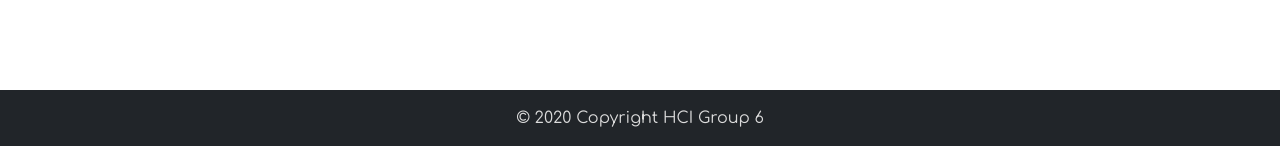
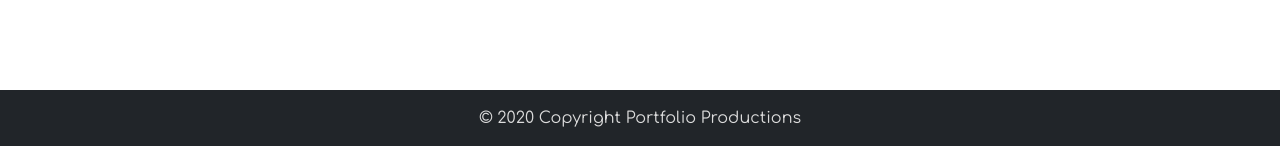
Before and after one commit to mspassov/StockJourney, a Flask app: page / in a window 1280 px wide. Shown: the part 1330-1476 px from the top of the page. Run offline with Flask 2, Linux system fonts and the light colour scheme; some libraries are stand-ins or nearby versions; some web fonts are replaced.

Commit message:
minor bugs

```diff
--- a/templates/index.html
+++ b/templates/index.html
@@ -110,7 +110,7 @@
 		<script src="{{ url_for('static', filename='index_js.js') }}"></script>
     </body>
 <footer class="page-footer font-small black">
-    <div class="footer-copyright text-center py-3">© 2020 Copyright HCI Group 6
+    <div class="footer-copyright text-center py-3">© 2020 Copyright Portfolio Productions
     </div>
 </footer>
 
```
